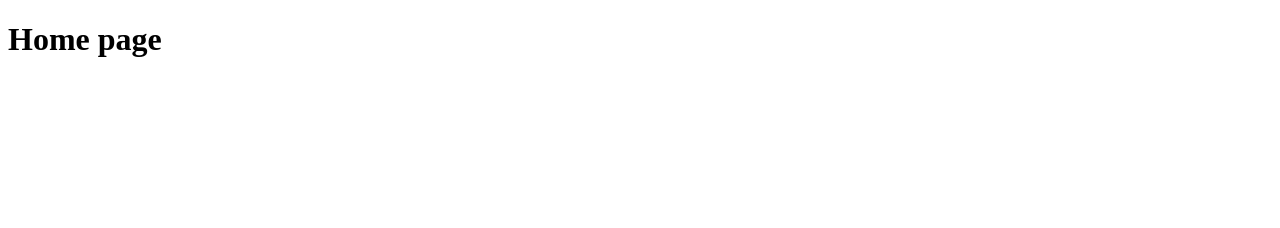
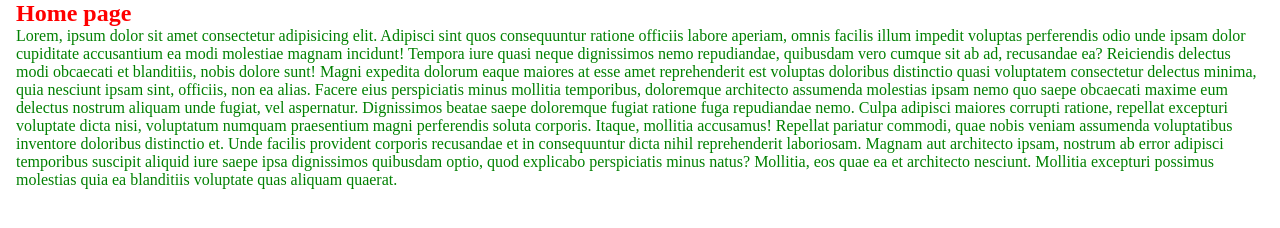
Before and after one commit to Asquare952/NaijaProperties, a plain HTML site: page index.html in a window 1280 px wide. Drawn offline with Linux system fonts and the light colour scheme.

Commit message:
feat: complete home page feature

```diff
--- /dev/null
+++ b/css/home-page.css
@@ -0,0 +1,6 @@
+h1{
+  color: red;
+}
+p{
+  color: green;
+}
--- /dev/null
+++ b/css/style.css
@@ -0,0 +1,32 @@
+*{
+  padding: 0;
+  margin: 0;
+  box-sizing: border-box;
+}
+:root{
+  --bg-color: #ffffff;
+  --text-color: #000000;
+  --font-family: "sans-serif";
+}
+body{
+  background-color: var(--bg-color);
+  color: var(--text-color);
+  font-family: var(--font-family);
+}
+a{
+  text-decoration: none;
+  color: inherit;
+}
+img{
+  width: 100%;
+  height: auto;
+  display: block;
+}
+li{
+  list-style: none;
+}
+.container{
+  max-width: 1300px;
+  margin: 0 auto;
+  padding: 0 1rem;
+}
--- a/index.html
+++ b/index.html
@@ -17,8 +17,37 @@ details."
       keyword="Listings, Properties, Estate"
     />
     <title>Home Page</title>
+    <link rel="stylesheet" href="./css/style.css" />
+    <link rel="stylesheet" href="./css/home-page.css" />
   </head>
   <body>
-    <h1>Home page</h1>
+    <section class="container">
+      <h1>Home page</h1>
+      <p>
+        Lorem, ipsum dolor sit amet consectetur adipisicing elit. Adipisci sint
+        quos consequuntur ratione officiis labore aperiam, omnis facilis illum
+        impedit voluptas perferendis odio unde ipsam dolor cupiditate
+        accusantium ea modi molestiae magnam incidunt! Tempora iure quasi neque
+        dignissimos nemo repudiandae, quibusdam vero cumque sit ab ad,
+        recusandae ea? Reiciendis delectus modi obcaecati et blanditiis, nobis
+        dolore sunt! Magni expedita dolorum eaque maiores at esse amet
+        reprehenderit est voluptas doloribus distinctio quasi voluptatem
+        consectetur delectus minima, quia nesciunt ipsam sint, officiis, non ea
+        alias. Facere eius perspiciatis minus mollitia temporibus, doloremque
+        architecto assumenda molestias ipsam nemo quo saepe obcaecati maxime eum
+        delectus nostrum aliquam unde fugiat, vel aspernatur. Dignissimos beatae
+        saepe doloremque fugiat ratione fuga repudiandae nemo. Culpa adipisci
+        maiores corrupti ratione, repellat excepturi voluptate dicta nisi,
+        voluptatum numquam praesentium magni perferendis soluta corporis.
+        Itaque, mollitia accusamus! Repellat pariatur commodi, quae nobis veniam
+        assumenda voluptatibus inventore doloribus distinctio et. Unde facilis
+        provident corporis recusandae et in consequuntur dicta nihil
+        reprehenderit laboriosam. Magnam aut architecto ipsam, nostrum ab error
+        adipisci temporibus suscipit aliquid iure saepe ipsa dignissimos
+        quibusdam optio, quod explicabo perspiciatis minus natus? Mollitia, eos
+        quae ea et architecto nesciunt. Mollitia excepturi possimus molestias
+        quia ea blanditiis voluptate quas aliquam quaerat.
+      </p>
+    </section>
   </body>
 </html>
```
